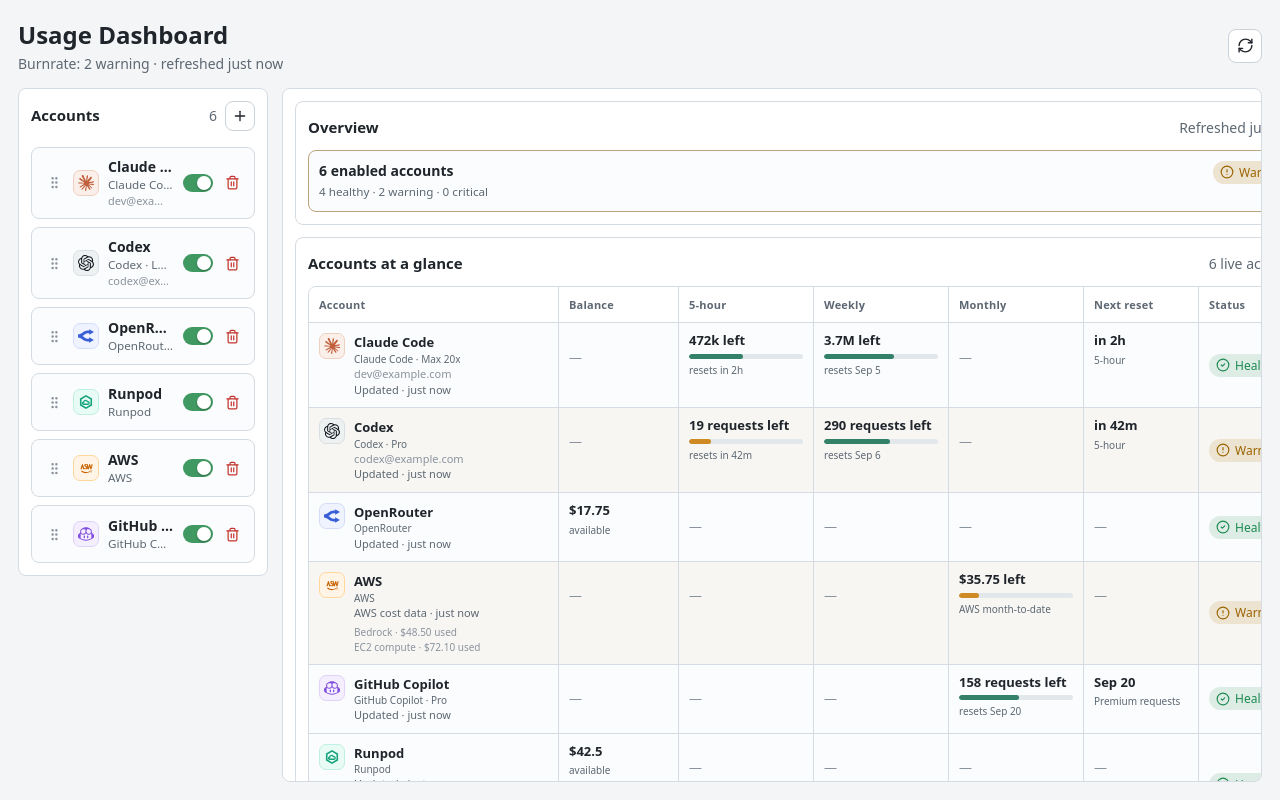
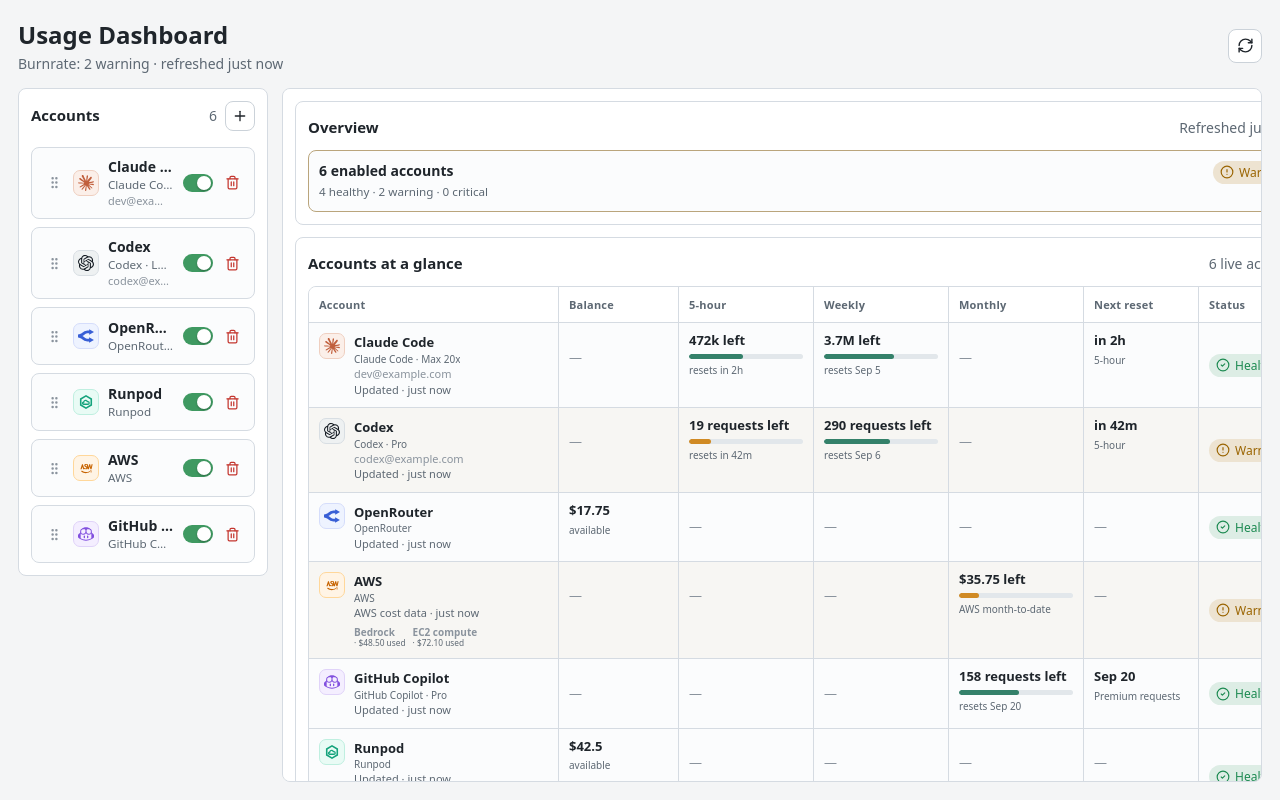
Before and after one commit to bamoo456/burnrate, a React (Vite) app: page / in a window 1280 px wide. Built offline with nearby package versions, Linux system fonts and the light colour scheme.

Commit message:
fix(ui): preserve secondary metric labels for accessibility

```diff
--- a/src-ui/DashboardGrid.tsx
+++ b/src-ui/DashboardGrid.tsx
@@ -113,7 +113,8 @@
           <div className="dashboard-extras" aria-label="Other usage">
             {extras.map((bucket) => (
               <span key={bucket.id}>
-                {bucket.label} · {formatDashboardMetric(bucket)}
+                <b>{bucket.label}</b>
+                <small> · {formatDashboardMetric(bucket)}</small>
               </span>
             ))}
           </div>
```
